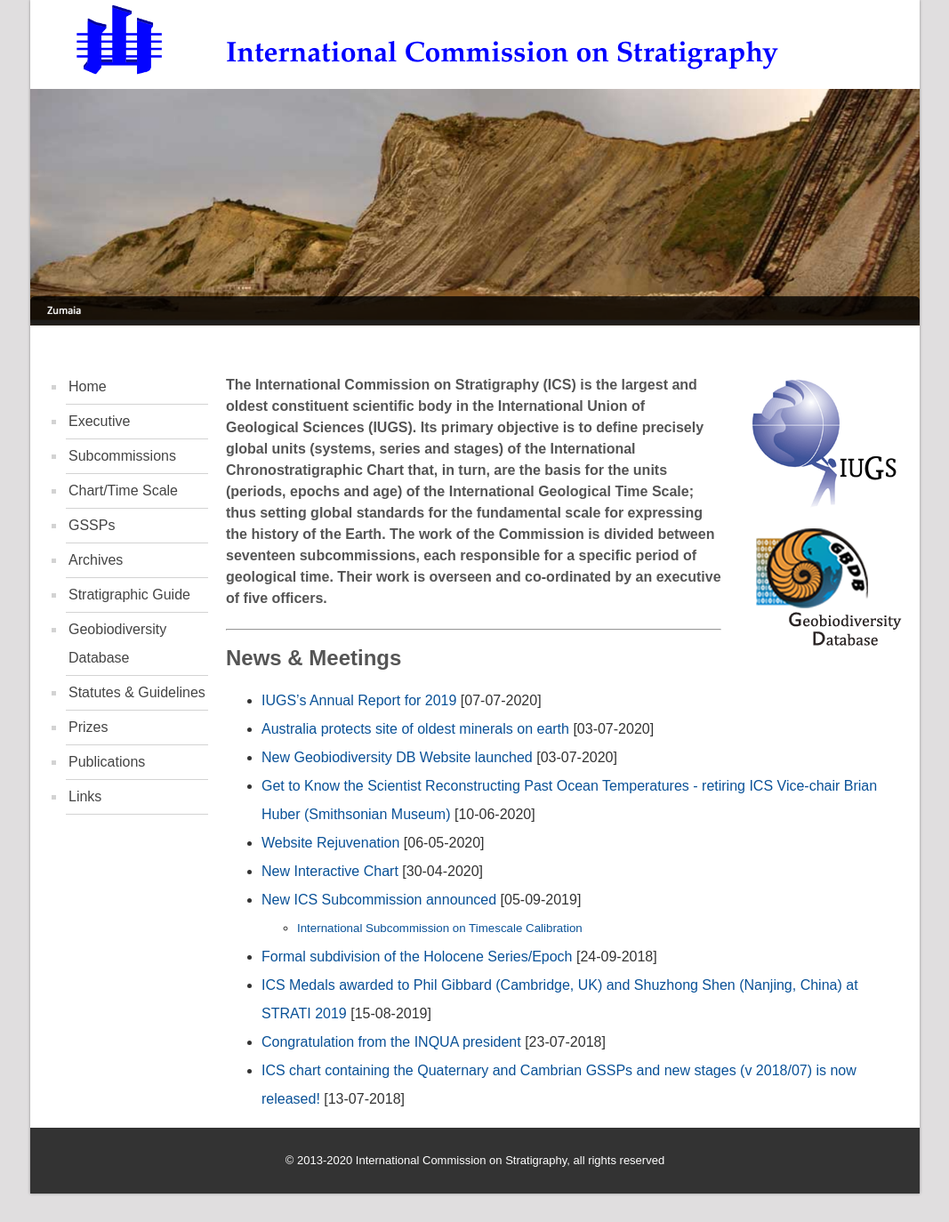
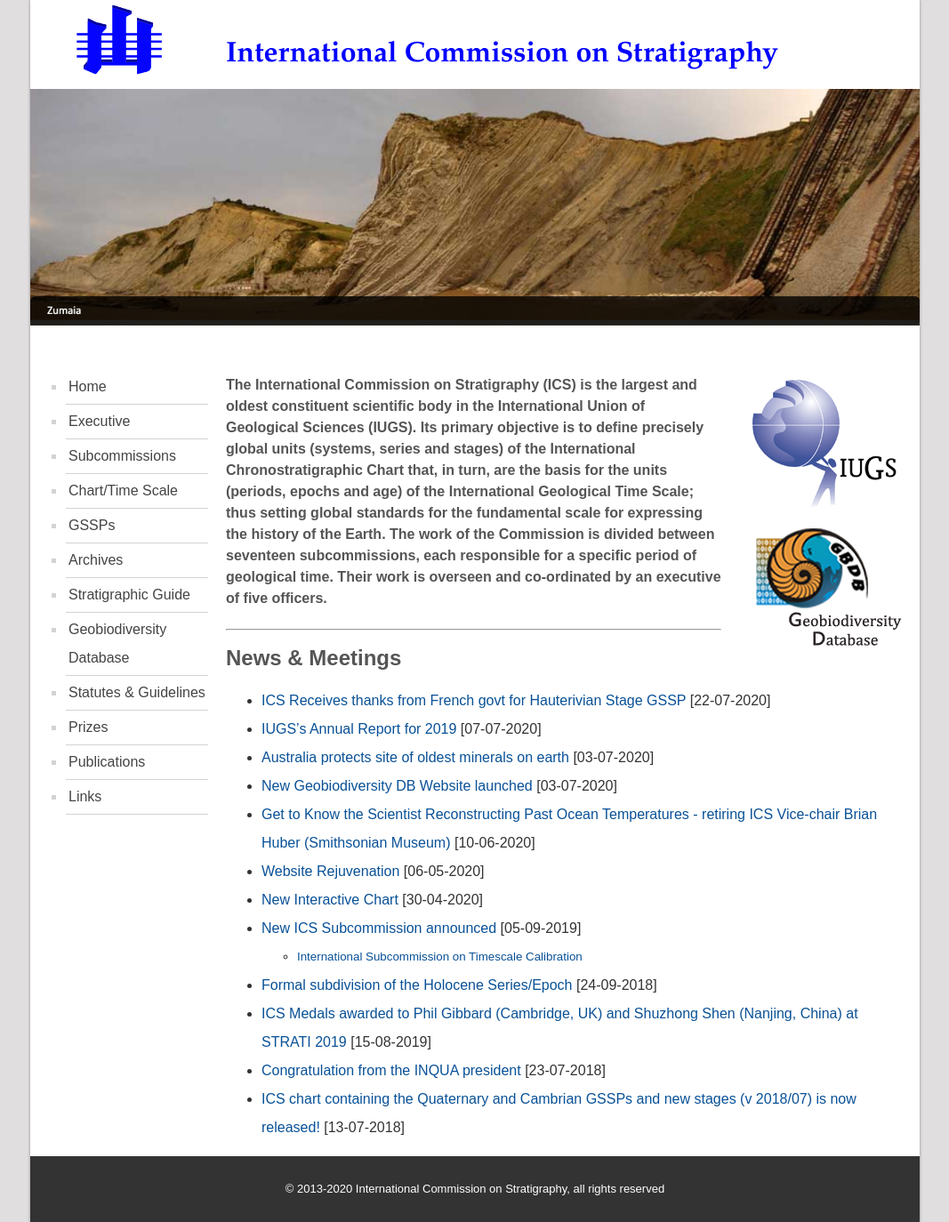
Before and after one commit to i-c-stratigraphy/i-c-stratigraphy.github.io, a Jekyll site: the page built from pages/index.md, in a window 1280 px wide. Shown: the whole page at 89% size, without its empty margins (106-1173 px from the left). Built offline with Jekyll 4.4.1, drawn with Linux system fonts in a browser that asks for light colours; before the commit the page ends 1342 px from its top, so only the background shows below that.

Commit message:
Haut Stage Letter News Item

```diff
--- a/pages/index.md
+++ b/pages/index.md
@@ -14,6 +14,7 @@
 
 ## News & Meetings
 
+* [ICS Receives thanks from French govt for Hauterivian Stage GSSP](files/Hauterivian-GSSP-Letter.pdf) [22-07-2020]
 * [IUGS's Annual Report for 2019](/files/IUGS_AnnualReport2019.pdf) [07-07-2020]
 * [Australia protects site of oldest minerals on earth](https://www.abc.net.au/news/2020-07-03/zircon-crystals-site-erawondoo-hill-added-national-heritage-list/12417468) [03-07-2020]
 * [New Geobiodiversity DB Website launched](/gbdb) [03-07-2020]
```
Also changed, not shown: 1 other file.
